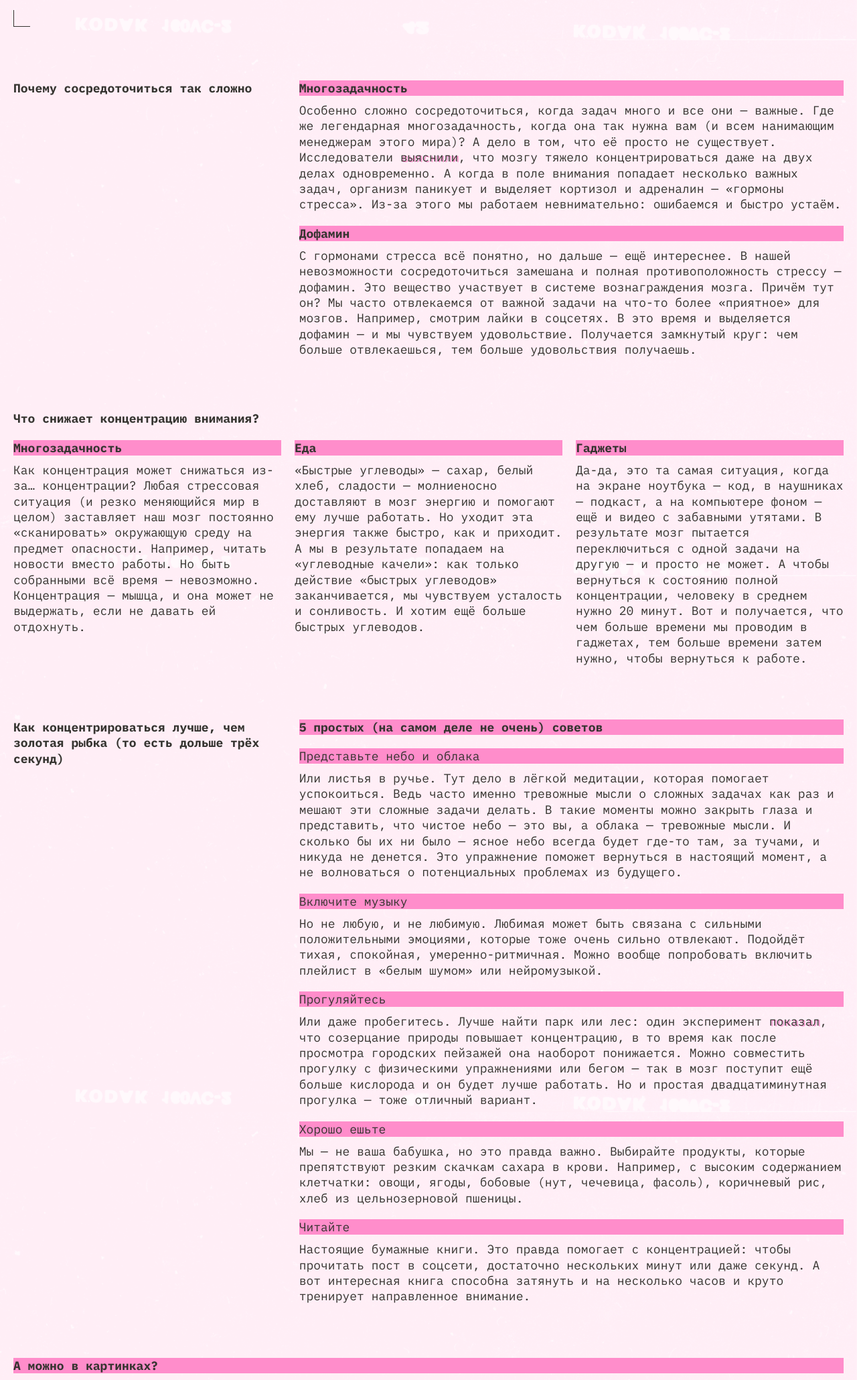
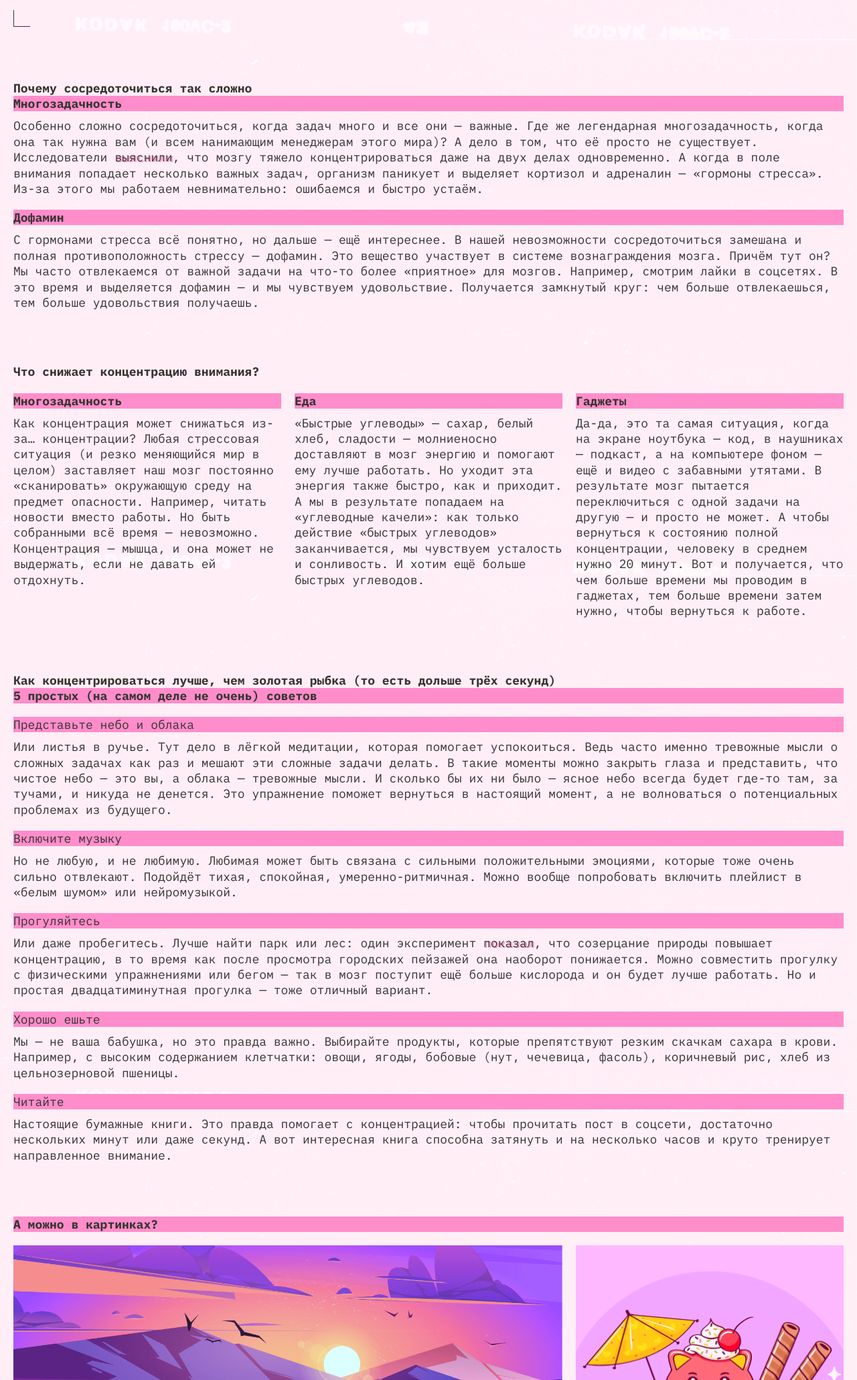
Before and after one commit to yakovlevaka/slozhno-sosredotochitsya, a plain HTML site: page index.html in a window 1280 px wide. Shown: the part 740-2800 px from the top of the page at 67% size. Drawn offline with Linux system fonts and the light colour scheme.

Commit message:
Update index.html

```diff
--- a/index.html
+++ b/index.html
@@ -48,7 +48,7 @@
     </p>
   </header>
   <main class="main">
-    <section class="reasons why__reasons">
+    <section class="why__reasons">
       <h2 class="title__reasons">Почему сосредоточиться так сложно</h2>
       <div class="reasons__item">
         <article class = "reasons__description">
@@ -112,7 +112,7 @@
       </article>
       </div>
     </section>
-    <section class="reasons how__reasons">
+    <section class="why__reasons">
       <h2 class="title__reasons">Как концентрироваться лучше, чем золотая рыбка (то есть дольше трёх секунд)</h2>
       <div class="reasons__item">
         <h3 class="title__decor">5 простых (на самом деле не очень) советов</h3>
@@ -162,7 +162,7 @@
       </div>
     </section>
     <section class="reasons">
-      <h4 class="title__decor">А можно в картинках?</h4>
+      <h2 class="title__decor">А можно в картинках?</h2>
       <div class ="gallery">
       <img class="image__item" src="./images/sunset.png" alt="закат на фоне гор" loading="lazy" />
       <img class="image__item" src="./images/ice-cream.png" alt="тазик мороженого в стиле аниме" loading="lazy" />
@@ -175,7 +175,7 @@
     </section>
   </main>
   <footer class="footer decorated-zone">
-    <h2 class="page__title page__title-footer">focus</h2>
+    <h2 class="page__title-footer">focus</h2>
   </footer>
   <script src="./scripts/script.js"></script>
 </body>
```
